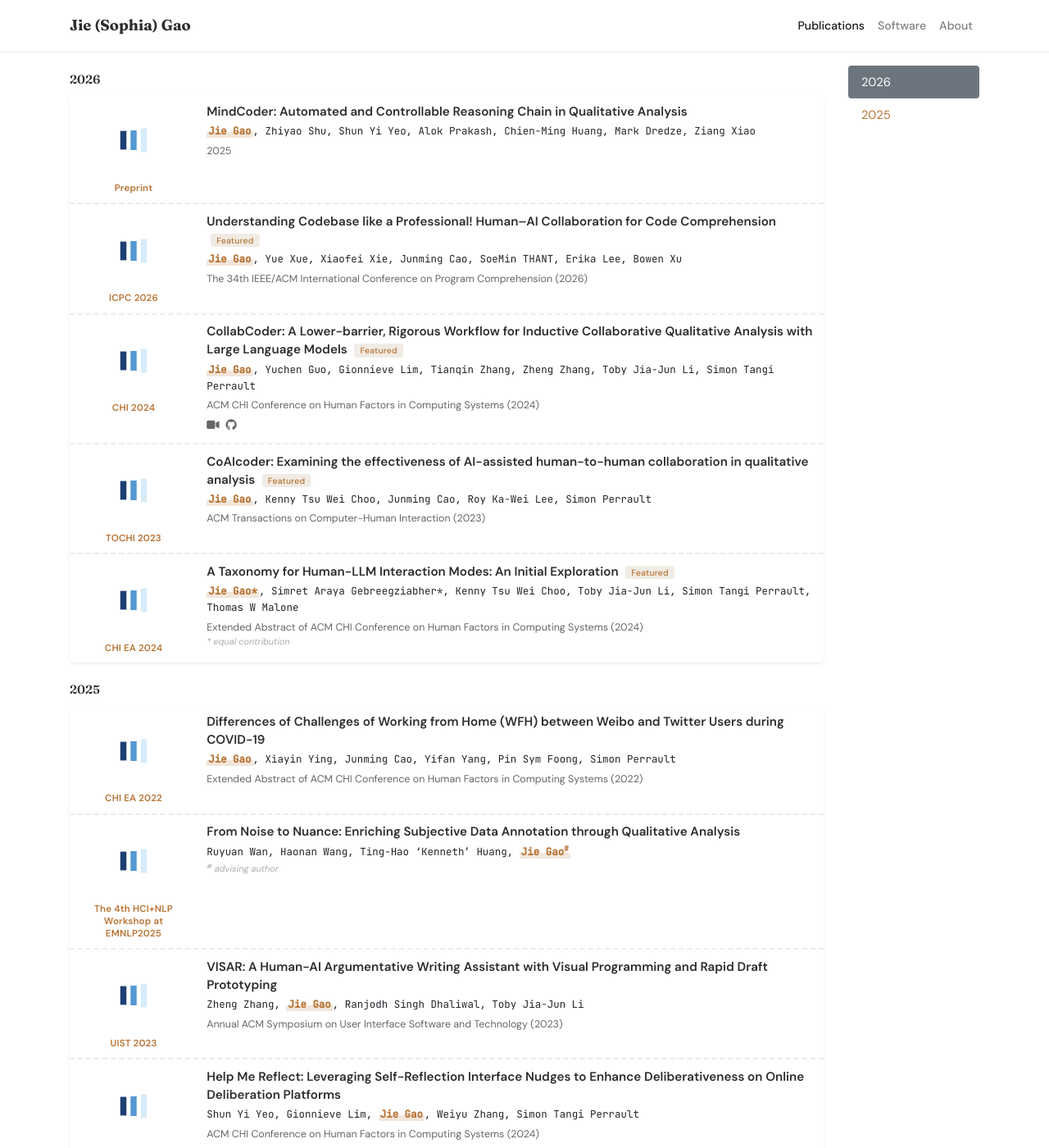
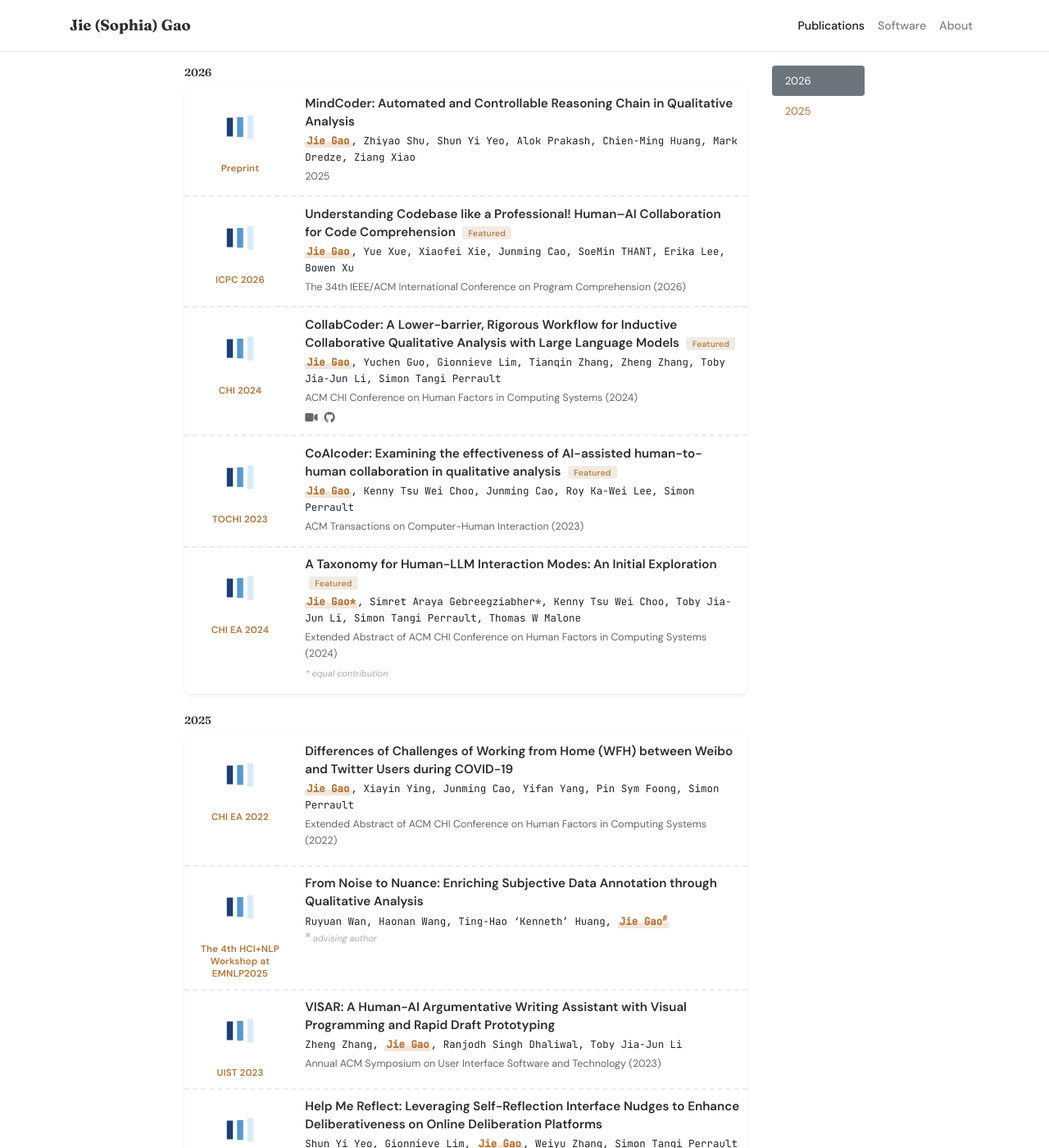
Before and after one commit to gaojie058/gaojie058.github.io, a Jekyll site: the page built from publications.html, in a window 1280 px wide and 1400 px high. Shown: the whole window at 82% size. Built offline with Jekyll 4.4.1, drawn with Linux system fonts in a browser that asks for light colours; nearby versions of some CDN libraries; a style sheet for code colours, icons or effects is not loaded.

Commit message:
style: scale down to ~80% - smaller container, fonts, portrait, pub covers

```diff
--- a/_layouts/default.html
+++ b/_layouts/default.html
@@ -20,7 +20,7 @@
 </head>
 <body style="display:flex;flex-direction:column;min-height:100vh;" {{ page.body_attr }}>
     {% include navbar.html %}
-    <div class="{% if page.container_class %}{{ page.container_class }}{% else %}container{% endif %}" style="flex:1;">
+    <div class="{% if page.container_class %}{{ page.container_class }}{% else %}container{% endif %}" style="max-width:860px; flex:1;">
         {{content}}
     </div>
     {% include footer.html %}
--- a/assets/css/global.css
+++ b/assets/css/global.css
@@ -22,11 +22,11 @@
 body {
     font-family: var(--font-body);
     font-weight: 400;
-    line-height: 1.65;
+    line-height: 1.6;
     color: var(--color-text);
     background-color: var(--color-bg);
-    padding-top: 4rem;
-    font-size: 0.92rem;
+    padding-top: 3.5rem;
+    font-size: 0.82rem;
 }
 
 h1, h2, h3, h4, h5, h6 {
@@ -36,12 +36,12 @@ h1, h2, h3, h4, h5, h6 {
     color: var(--color-text);
 }
 
-h1 { font-size: 1.75rem; }
-h2 { font-size: 1.4rem; }
-h3 { font-size: 1.15rem; }
-h4 { font-size: 1rem; }
-h5 { font-size: 0.92rem; }
-h6 { font-size: 0.85rem; }
+h1 { font-size: 1.5rem; }
+h2 { font-size: 1.2rem; }
+h3 { font-size: 1.05rem; }
+h4 { font-size: 0.92rem; }
+h5 { font-size: 0.82rem; }
+h6 { font-size: 0.75rem; }
 
 a {
     color: var(--color-accent);
@@ -138,7 +138,7 @@ hr {
     border-radius: 0.75rem;
     overflow: hidden;
     margin-bottom: 0.8rem;
-    max-width: 160px;
+    max-width: 140px;
     margin-left: auto;
     margin-right: auto;
 }
@@ -151,7 +151,7 @@ hr {
 
 .profile-name-serif {
     font-family: var(--font-heading);
-    font-size: 1.25rem;
+    font-size: 1.1rem;
     font-weight: 600;
     color: var(--color-text);
 }
@@ -685,7 +685,7 @@ hr {
 
 .pub-item-cover {
     flex-shrink: 0;
-    width: 140px;
+    width: 120px;
 }
 
 .pub-cover-img {
```
